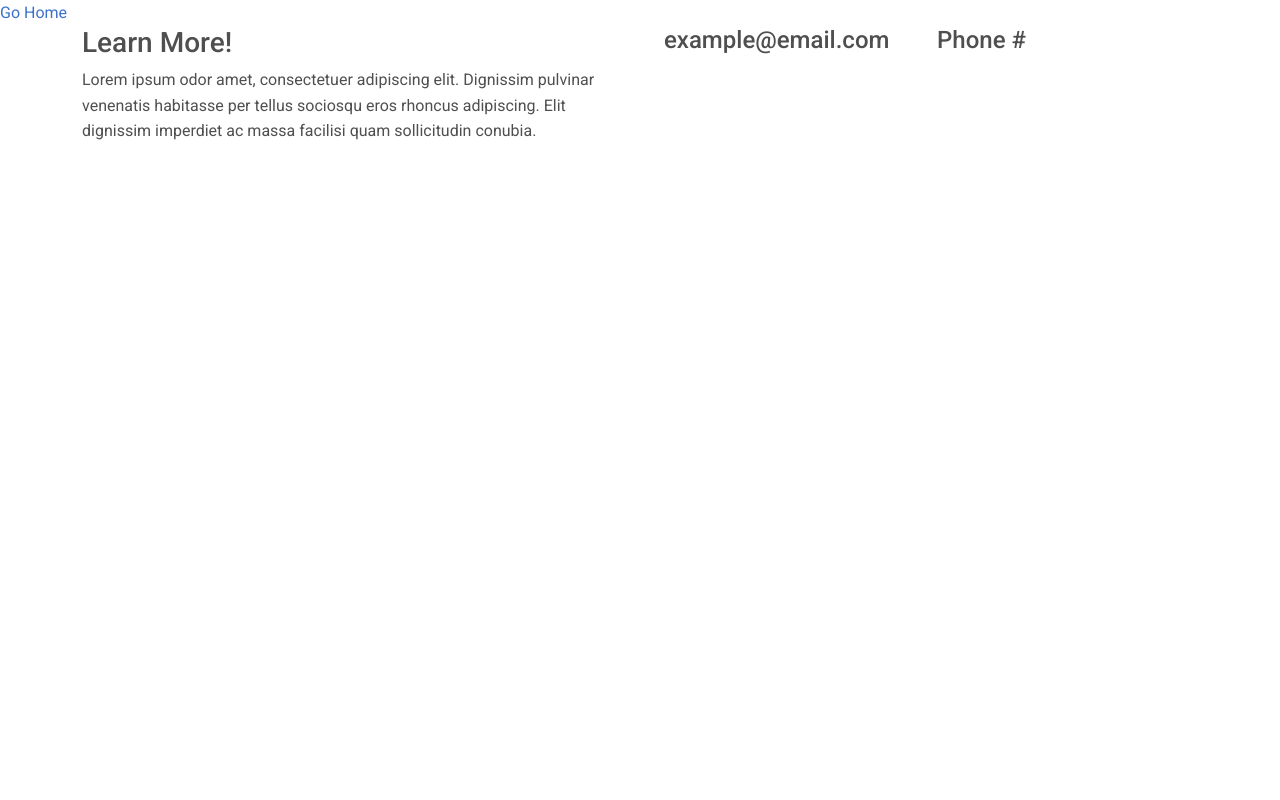
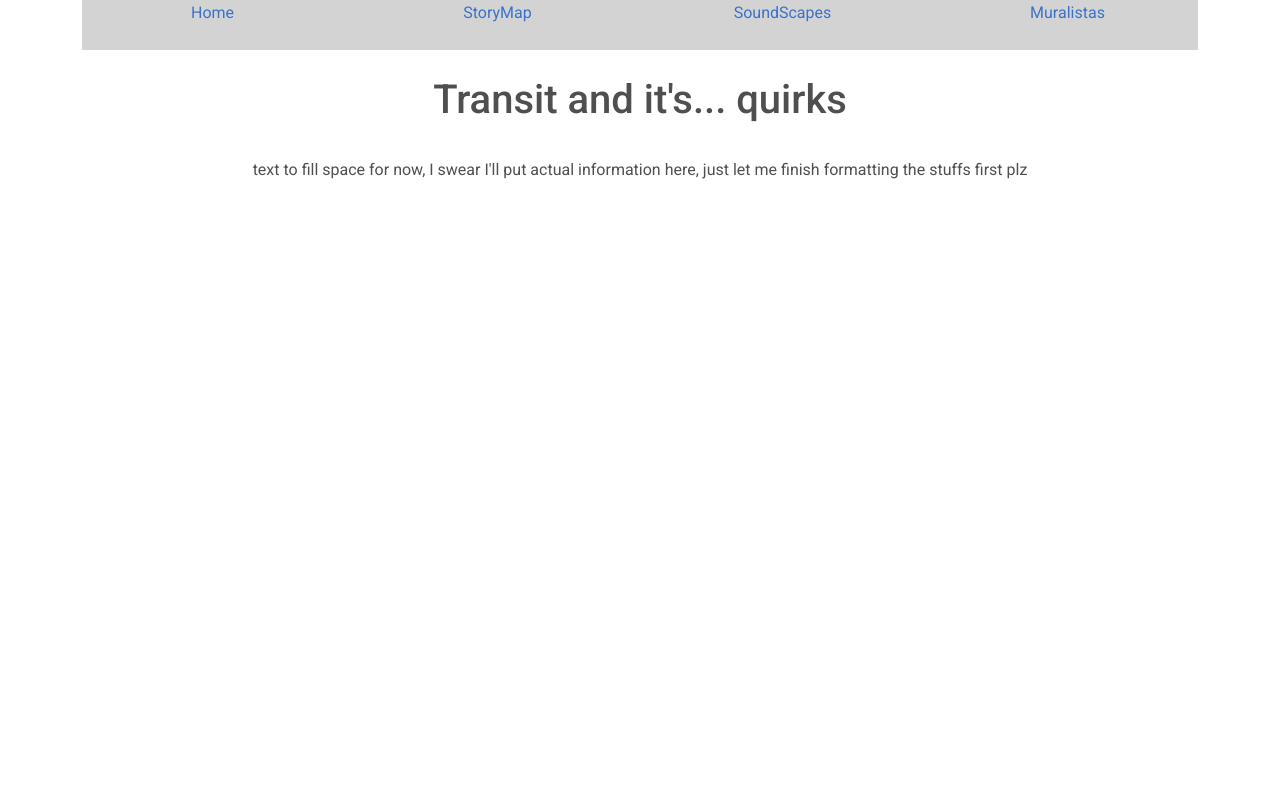
Before and after one commit to SkyMazter/SYEP-24-StoryMap, a React (Vite) app in the folder SYEP-24-StoryMap/: page /storymap in a window 1280 px wide. Shown: the top 800 px of the page. Built offline with nearby package versions, Linux system fonts and the light colour scheme.

Commit message:
added css for navbar and footer, added navbar, changed storymap

```diff
--- /dev/null
+++ b/SYEP-24-StoryMap/src/assets/css/Footer.css
@@ -0,0 +1,4 @@
+.t-h-e-b-o-t-t-o-m {
+    margin-top: 100%;
+    background-color: lightgrey;
+}
--- /dev/null
+++ b/SYEP-24-StoryMap/src/assets/css/NavBar.css
@@ -0,0 +1,9 @@
+.b-o-x {
+    height: 50px;
+    width: auto;
+    background-color: lightgrey;
+}
+
+/*.inner-box {
+
+}
--- a/SYEP-24-StoryMap/src/components/Footer.jsx
+++ b/SYEP-24-StoryMap/src/components/Footer.jsx
@@ -1,3 +1,4 @@
+import "../assets/css/Footer.css";
 import Container from "react-bootstrap/Container";
 import Col from "react-bootstrap/Col";
 import Row from "react-bootstrap/Row";
@@ -6,7 +7,9 @@ import grey from "../assets/placeholder.png";
 
 const Footer = () => {
   return (
-    <Container>
+    <Container className="t-h-e-b-o-t-t-o-m">
+      <br></br>
+      <br></br>
       <Row>
         <Col>
           <h3>Learn More!</h3>
@@ -22,16 +25,19 @@ const Footer = () => {
             <Row>
               <Col>
                 {" "}
-                <h4>example@email.com</h4>
+                <h4>Email:</h4>
+                <p>example@email.com</p>
               </Col>
               <Col>
                 {" "}
-                <h4>Phone #</h4>
+                <h4>Phone:</h4>
+                <p>800-888-8888</p>
               </Col>
             </Row>
           </Container>
         </Col>
       </Row>
+      <br></br>
     </Container>
   );
 };
--- /dev/null
+++ b/SYEP-24-StoryMap/src/components/NavBar.jsx
@@ -0,0 +1,30 @@
+import "../assets/css/NavBar.css";
+import Container from "react-bootstrap/Container";
+import Col from "react-bootstrap/Col";
+import Row from "react-bootstrap/Row";
+import { Link } from "react-router-dom";
+
+const NavBar = () => {
+  return (
+    <Container>
+      <div className="b-o-x">
+        <Row className="inner-box">
+          <Col className="justify-content-center d-flex" xs={3}>
+            <Link to={"/"}>Home</Link>
+          </Col>
+          <Col className="justify-content-center d-flex" xs={3}>
+            <Link to={"/storymap"}>StoryMap</Link>
+          </Col>
+          <Col className="justify-content-center d-flex" xs={3}>
+            <Link>SoundScapes</Link>
+          </Col>
+          <Col className="justify-content-center d-flex" xs={3}>
+            <Link>Muralistas</Link>
+          </Col>
+        </Row>
+      </div>
+    </Container>
+  );
+};
+
+export default NavBar;
--- a/SYEP-24-StoryMap/src/pages/Storymap.jsx
+++ b/SYEP-24-StoryMap/src/pages/Storymap.jsx
@@ -1,14 +1,23 @@
-import { Link } from "react-router-dom"
-import Footer from "../components/Footer"
+import { Link } from "react-router-dom";
+import Footer from "../components/Footer";
+import NavBar from "../components/NavBar";
 
 const Storymap = () => {
   return (
     <div>
-      <Link to={"/"}>Go Home</Link>
+      <NavBar />
+      <br></br>
+      <h1 className="justify-content-center d-flex">
+        Transit and it's... quirks
+      </h1>
+      <br></br>
+      <p className="justify-content-center d-flex">
+        text to fill space for now, I swear I'll put actual information here,
+        just let me finish formatting the stuffs first plz{" "}
+      </p>
+      <Footer />
+    </div>
+  );
+};
 
-      <Footer/>
-    </div>
-  )
-}
-
-export default Storymap
+export default Storymap;
```
